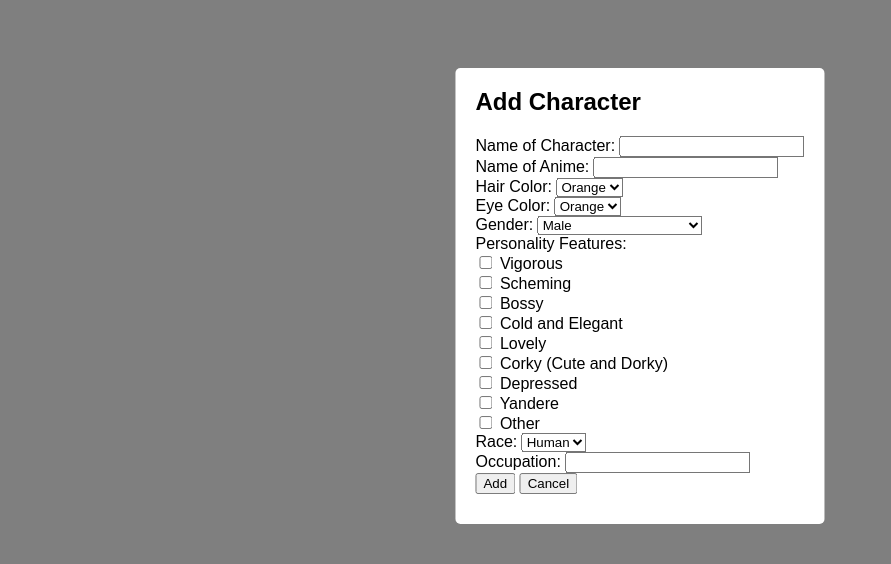
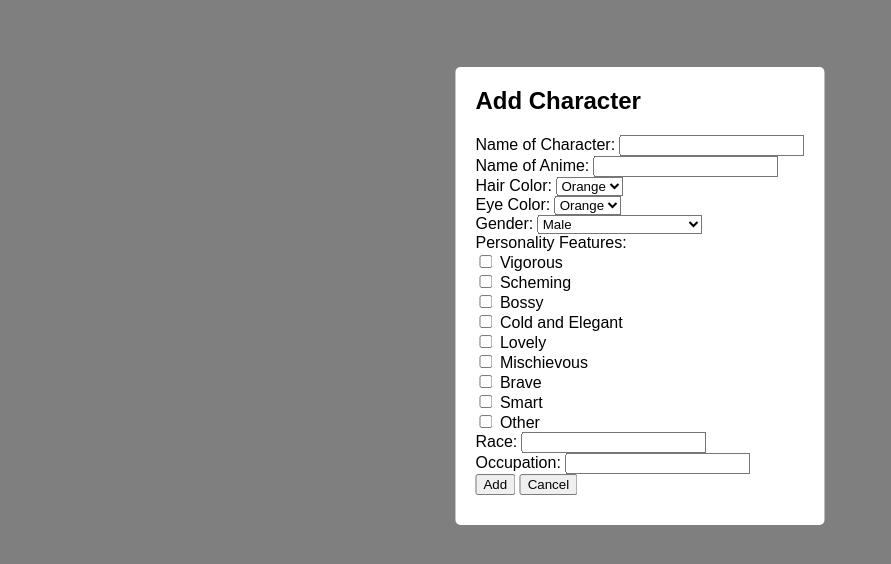
Before and after one commit to DDDDDhn/hden6421-tracker, a website: page public/index.html in a window 1280 px wide. Both pictures are taken after a click on the button "Add Character". Shown: the part 104-668 px from the top of the page, without its empty margins (0-891 px from the left). Drawn offline with Linux system fonts and the light colour scheme.

Commit message:
update layout on home page

```diff
--- a/public/index.html
+++ b/public/index.html
@@ -7,9 +7,8 @@
 <body>
   <h1>Anime Character Collection</h1>
   <button id="addCharacterBtn">Add Character</button>
-  <div id="characterList"></div>
+  <div id="characterList" class="character-list"></div>
 
-  <!-- Popup form -->
   <div id="popup">
     <div id="popupContent">
       <h2>Add Character</h2>
@@ -76,34 +75,26 @@
         <input type="checkbox" id="lovely" value="lovely">
         <label for="lovely">Lovely</label><br>
 
-        <input type="checkbox" id="corky" value="corky">
-        <label for="corky">Corky (Cute and Dorky)</label><br>
+        <input type="checkbox" id="mischievous" value="mischievous">
+        <label for="mischievous">Mischievous</label><br>
 
-        <input type="checkbox" id="depressed" value="depressed">
-        <label for="depressed">Depressed</label><br>
+        <input type="checkbox" id="brave" value="brave">
+        <label for="brave">Brave</label><br>
 
-        <input type="checkbox" id="yandere" value="yandere">
-        <label for="yandere">Yandere</label><br>
+        <input type="checkbox" id="smart" value="smart">
+        <label for="smart">Smart</label><br>
 
         <input type="checkbox" id="otherPersonality" value="other">
         <label for="otherPersonality">Other</label><br>
 
         <label for="race">Race:</label>
-        <select id="race">
-          <option value="human">Human</option>
-          <option value="elves">Elves</option>
-          <option value="gods">Gods</option>
-          <option value="orcs">Orcs</option>
-          <option value="animal">Animal</option>
-          <option value="cyborg">Cyborg</option>
-          <option value="other">Other</option>
-        </select><br>
+        <input type="text" id="race"><br>
 
         <label for="occupation">Occupation:</label>
-        <input type="text" id="occupation" required><br>
+        <input type="text" id="occupation"><br>
 
         <button type="submit">Add</button>
-        <button type="button" id="cancelBtn">Cancel</button>
+        <button id="cancelBtn">Cancel</button>
       </form>
     </div>
   </div>
--- a/public/style.css
+++ b/public/style.css
@@ -22,7 +22,6 @@ button {
   margin-top: 0;
 }
 
-/* Style for the popup form */
 #popup {
   display: none;
   position: fixed;
@@ -31,6 +30,7 @@ button {
   width: 100%;
   height: 100%;
   background-color: rgba(0, 0, 0, 0.5);
+  z-index: 9999; /* Ensure the popup appears on top of other elements */
 }
 
 #popupContent {
@@ -47,12 +47,15 @@ button {
   margin-top: 0;
 }
 
+.character-list {
+  display: grid;
+  grid-template-columns: repeat(4, 1fr); /* Display 4 columns */
+  grid-gap: 10px;
+}
 
-/* Make ID and Date properties look smaller */
 .character-item {
-  border: 1px solid #ccc;
   padding: 10px;
-  margin-bottom: 10px;
+  box-sizing: border-box;
 }
 
 .character-item h3 {
@@ -86,4 +89,3 @@ button {
 .character-item .half-size {
   font-size: 50%;
 }
-/* Make ID and Date properties look smaller. End here */
```
